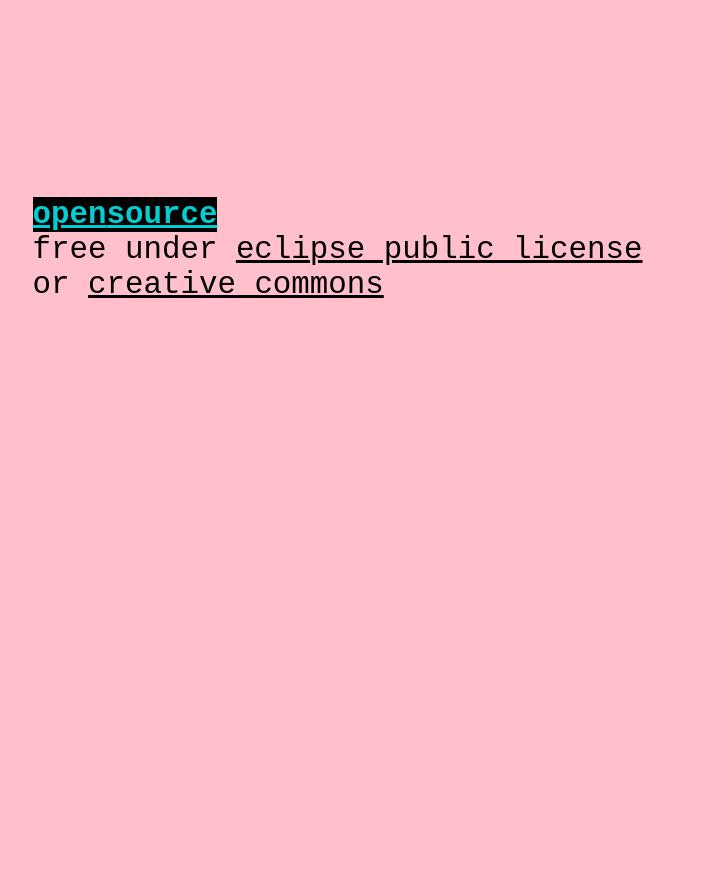
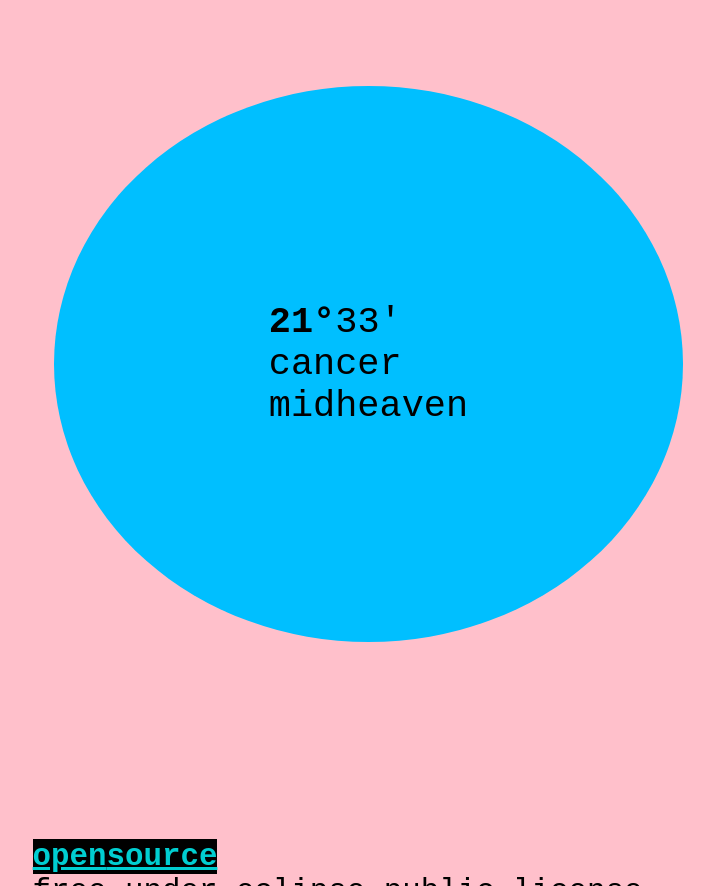
Before and after one commit to ryanve/natal, a plain HTML site: page index.html in a window 1280 px wide. Shown: the part 4880-5766 px from the top of the page, without its empty margins (29-743 px from the left). Before the commit the page ends 5305 px from the top, so only its background shows below. Drawn offline with Linux system fonts and the light colour scheme.

Commit message:
21º33' #3

```diff
--- a/index.html
+++ b/index.html
@@ -26,6 +26,10 @@
 </details>
 
 <ul class="free f1">
+  <li class="disc f5 sea-blood sea-tide">
+    <samp><b>21&deg;</b>33'</samp>
+    <samp>cancer</samp>
+    <samp>midheaven</samp>
   <li class="disc f5 sea-blood sea-tide">
     <samp><b>17&deg;</b>51'</samp>
     <samp>cancer</samp>
```
